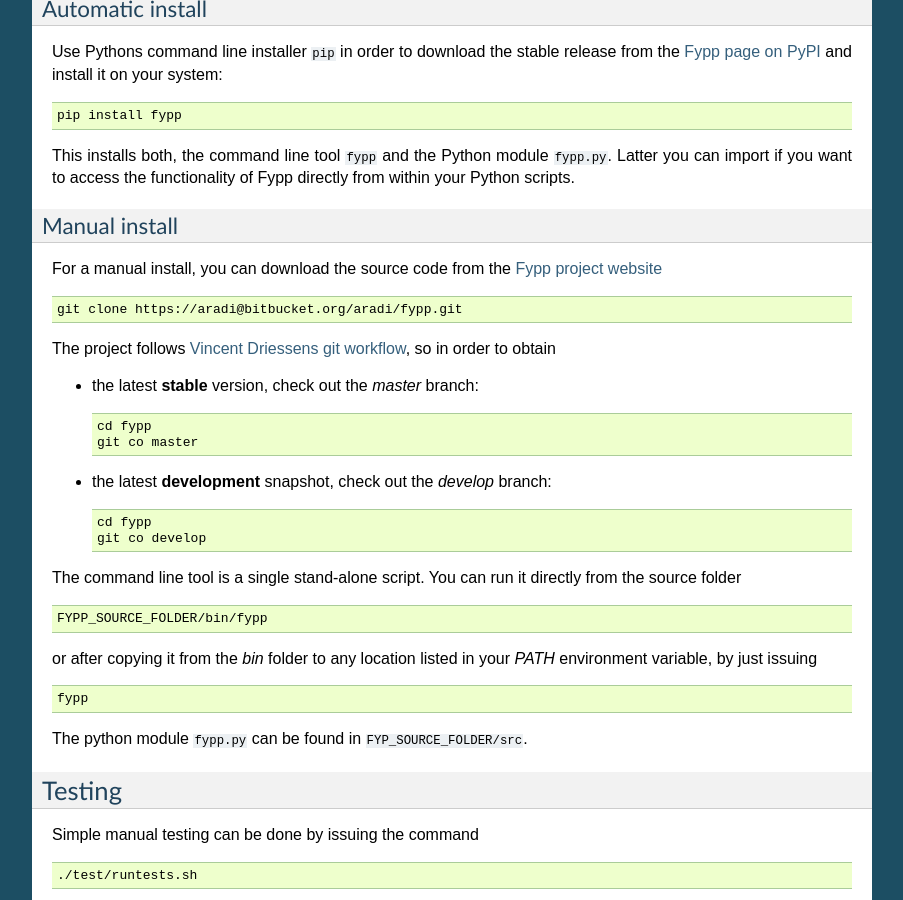
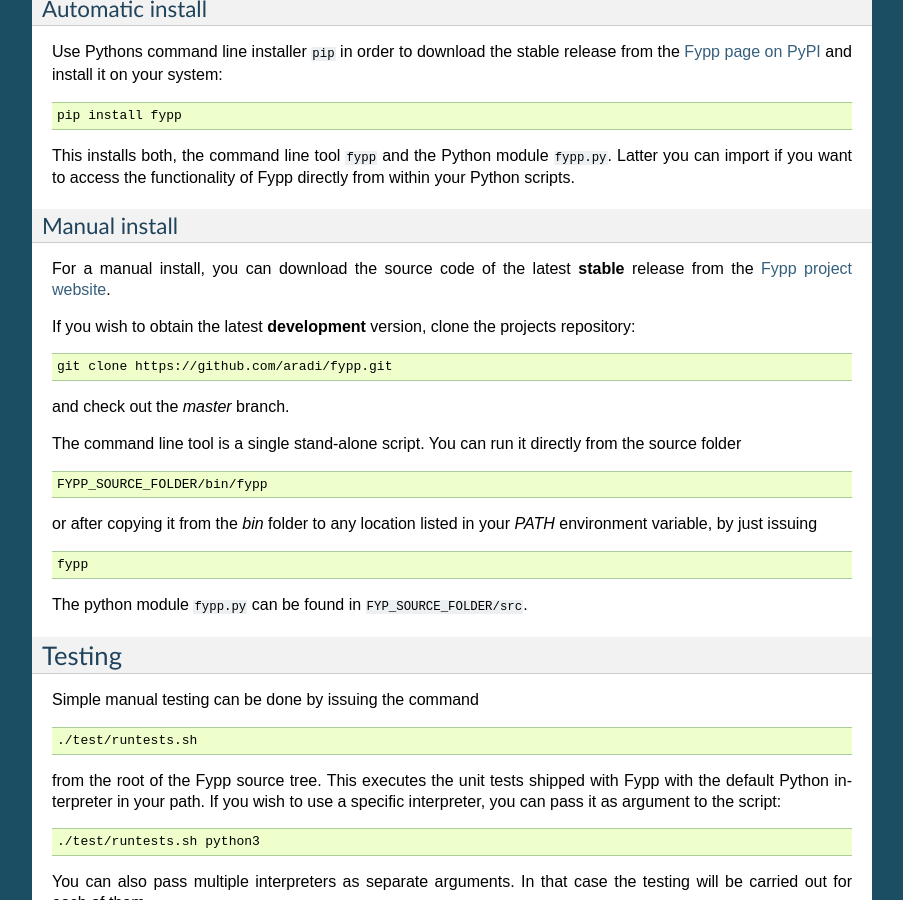
Before and after one commit to aradi/fypp, a Sphinx documentation site: the page built from docs/fypp.rst, in a window 1280 px wide and 900 px high, scrolled down 3253 px. Shown: the whole window, without its empty margins (198-1101 px from the left). Built offline with Sphinx 7.4.7, drawn with Linux system fonts in a browser that asks for light colours.

Commit message:
Update hosting site and branch names

```diff
--- a/docs/fypp.rst
+++ b/docs/fypp.rst
@@ -210,25 +210,16 @@
 Manual install
 --------------
 
-For a manual install, you can download the source code from the `Fypp project
-website <http://bitbucket.org/aradi/fypp>`_ ::
-
-  git clone https://aradi@bitbucket.org/aradi/fypp.git
-
-The project follows `Vincent Driessens git workflow
-<http://nvie.com/posts/a-successful-git-branching-model/>`_, so in order to
-obtain
-
-* the latest **stable** version, check out the `master` branch::
-
-    cd fypp
-    git co master
-
-* the latest **development** snapshot, check out the `develop` branch::
-
-    cd fypp
-    git co develop
-
+For a manual install, you can download the source code of the latest **stable**
+release from the `Fypp project website
+<https://github.com/aradi/fypp/releases>`_.
+
+If you wish to obtain the latest **development** version, clone the projects
+repository::
+
+  git clone https://github.com/aradi/fypp.git
+
+and check out the `master` branch.
 
 The command line tool is a single stand-alone script. You can run it directly
 from the source folder ::
--- a/setup.py
+++ b/setup.py
@@ -16,7 +16,7 @@
     description='Python powered Fortran preprocessor',
     long_description=long_description,
 
-    url='https://bitbucket.org/aradi/fypp',
+    url='https://github.com/aradi/fypp',
 
     author='Bálint Aradi',
     author_email='baradi09@gmail.com',
```
Also changed, not shown: CHANGELOG.rst (+15 -0 lines), README.rst (+7 -16 lines).
